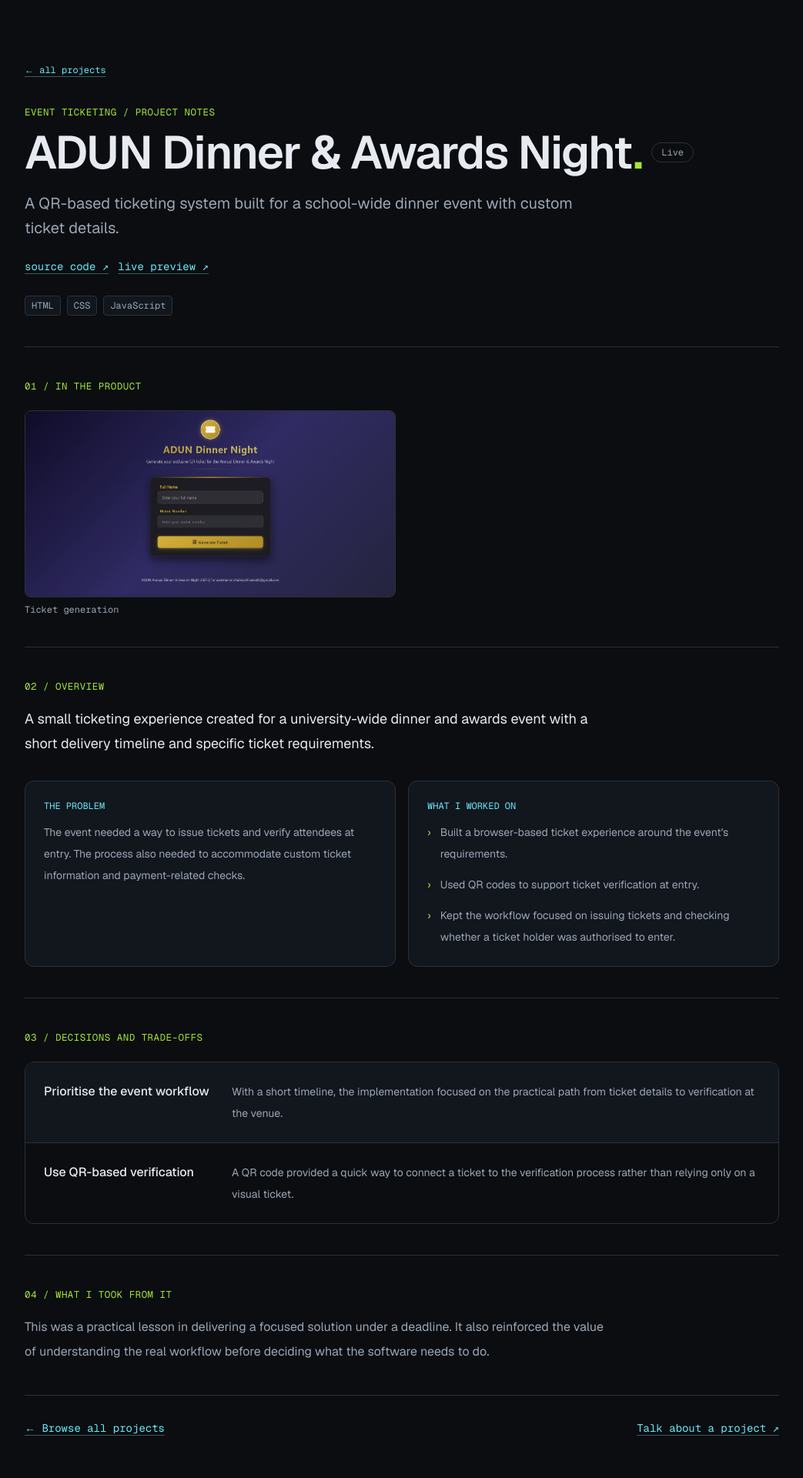
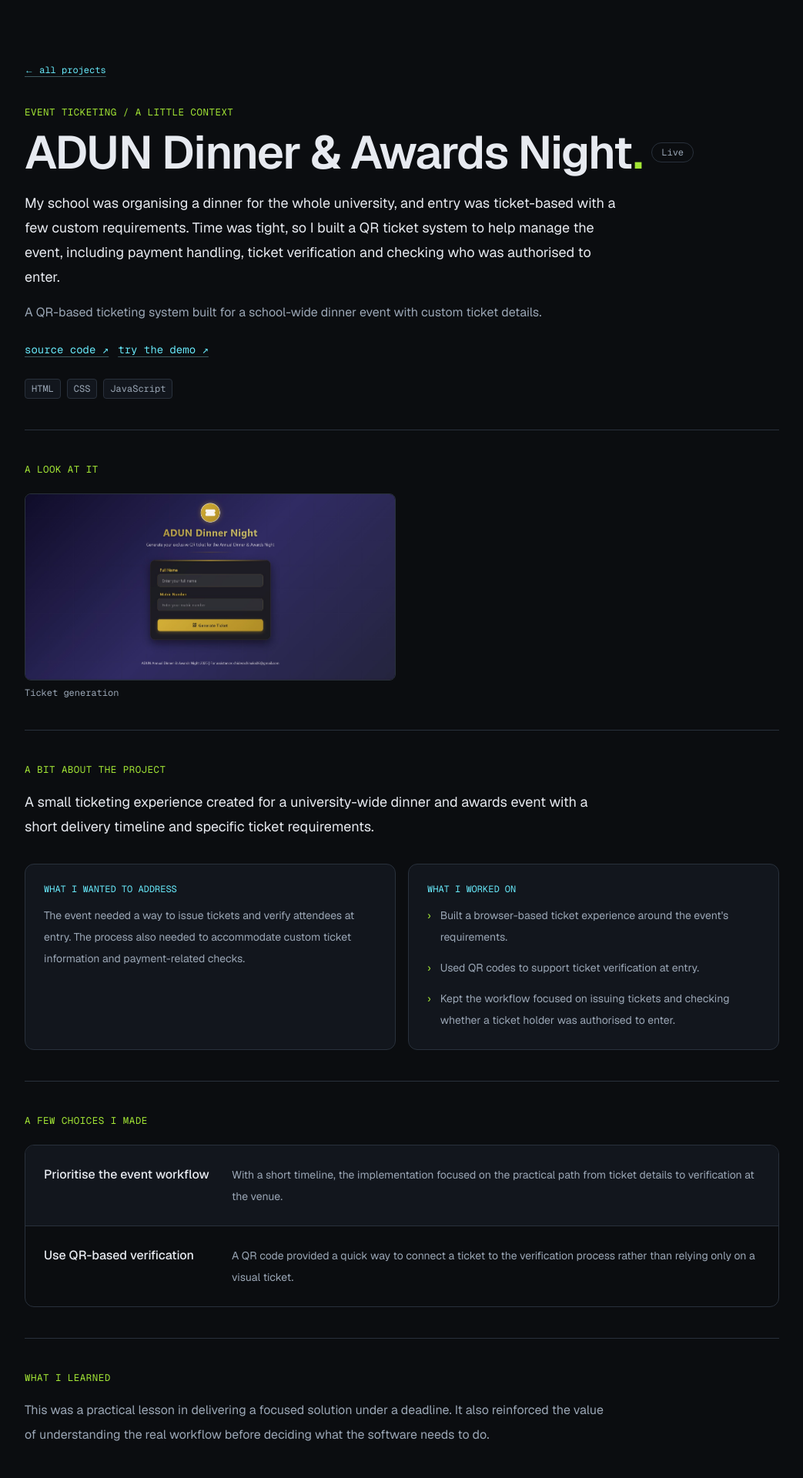
Before and after one commit to DevObiChinaka/portfolio, a Next.js app: page /projects/adun-dinner in a window 1280 px wide. Shown: the part 60-1980 px from the top of the page at 77% size, without its empty margins (118-1161 px from the left). Before the commit the page ends 1957 px from the top, so only its background shows below. Built offline with nearby package versions, Linux system fonts and the light colour scheme.

Commit message:
Show project context in the portfolio

```diff
--- a/app/projects/[slug]/page.tsx
+++ b/app/projects/[slug]/page.tsx
@@ -32,15 +32,16 @@ export default async function ProjectDetailPage({ params }: PageProps) {
       <article className="site-shell">
         <header className="pb-10 pt-12 sm:pt-20">
           <Link href="/projects" className="mono link text-xs">← all projects</Link>
-          <p className="section-kicker mt-8">{project.kind.toUpperCase()} / PROJECT NOTES</p>
+          <p className="section-kicker mt-8">{project.kind.toUpperCase()} / A LITTLE CONTEXT</p>
           <div className="mt-3 flex flex-wrap items-center gap-3">
             <h1 className="text-4xl font-semibold tracking-tight sm:text-6xl">{project.name}<span className="acc">.</span></h1>
             <span className="mono rounded-full border px-3 py-1 text-xs mute" style={{ borderColor: "var(--line)" }}>{project.status}</span>
           </div>
-          <p className="mt-5 max-w-3xl text-lg leading-8 mute sm:text-xl">{project.description}</p>
+          <p className="mt-5 max-w-3xl text-base leading-8 sm:text-lg">{project.story}</p>
+          <p className="mt-4 max-w-3xl text-sm leading-7 mute sm:text-base">{project.description}</p>
           <div className="mt-6 flex flex-wrap gap-3 mono text-sm">
             <a href={project.github} target="_blank" rel="noopener noreferrer" className="link">source code ↗</a>
-            {project.live && <a href={project.live} target="_blank" rel="noopener noreferrer" className="link">live preview ↗</a>}
+            {project.live && <a href={project.live} target="_blank" rel="noopener noreferrer" className="link">try the demo ↗</a>}
           </div>
           <div className="mt-7 flex flex-wrap gap-2">
             {project.stack.map((item) => <span key={item} className="mono rounded border px-2 py-1 text-xs mute" style={{ borderColor: "var(--line)", background: "var(--panel)" }}>{item}</span>)}
@@ -49,7 +50,7 @@ export default async function ProjectDetailPage({ params }: PageProps) {
 
         {project.shots && (
           <section className="border-t py-10" style={{ borderColor: "var(--line)" }}>
-            <p className="section-kicker">01 / IN THE PRODUCT</p>
+            <p className="section-kicker">A LOOK AT IT</p>
             <div className="mt-5 grid gap-4 sm:grid-cols-2">
               {project.shots.map((shot) => (
                 <figure key={shot.src} className="min-w-0">
@@ -64,11 +65,11 @@ export default async function ProjectDetailPage({ params }: PageProps) {
         )}
 
         <section className="border-t py-10" style={{ borderColor: "var(--line)" }}>
-          <p className="section-kicker">02 / OVERVIEW</p>
+          <p className="section-kicker">A BIT ABOUT THE PROJECT</p>
           <p className="mt-4 max-w-3xl text-base leading-8 sm:text-lg">{study.overview}</p>
           <div className="mt-8 grid gap-4 md:grid-cols-2">
             <div className="panel rounded-xl p-5 sm:p-6">
-              <p className="mono text-xs alt">THE PROBLEM</p>
+              <p className="mono text-xs alt">WHAT I WANTED TO ADDRESS</p>
               <p className="mt-3 text-sm leading-7 mute">{study.problem}</p>
             </div>
             <div className="panel rounded-xl p-5 sm:p-6">
@@ -81,7 +82,7 @@ export default async function ProjectDetailPage({ params }: PageProps) {
         </section>
 
         <section className="border-t py-10" style={{ borderColor: "var(--line)" }}>
-          <p className="section-kicker">03 / DECISIONS AND TRADE-OFFS</p>
+          <p className="section-kicker">A FEW CHOICES I MADE</p>
           <div className="mt-5 divide-y overflow-hidden rounded-xl border" style={{ borderColor: "var(--line)" }}>
             {study.decisions.map((decision, index) => (
               <div key={decision.title} className="grid gap-2 p-5 sm:grid-cols-[220px_1fr] sm:gap-6 sm:p-6" style={{ borderColor: "var(--line)", background: index % 2 === 0 ? "var(--panel)" : "transparent" }}>
@@ -93,13 +94,13 @@ export default async function ProjectDetailPage({ params }: PageProps) {
         </section>
 
         <section className="border-t py-10" style={{ borderColor: "var(--line)" }}>
-          <p className="section-kicker">04 / WHAT I TOOK FROM IT</p>
+          <p className="section-kicker">WHAT I LEARNED</p>
           <p className="mt-4 max-w-3xl text-base leading-8 mute">{study.reflection}</p>
         </section>
 
         <nav aria-label="Project navigation" className="flex flex-wrap items-center justify-between gap-4 border-t py-8" style={{ borderColor: "var(--line)" }}>
-          <Link href="/projects" className="mono link text-sm">← Browse all projects</Link>
-          <Link href="/contact" className="mono link text-sm">Talk about a project ↗</Link>
+          <Link href="/projects" className="mono link text-sm">← all projects</Link>
+          <Link href="/contact" className="mono link text-sm">get in touch ↗</Link>
         </nav>
       </article>
     </main>
--- a/app/projects/page.tsx
+++ b/app/projects/page.tsx
@@ -3,7 +3,7 @@ import Projects from "@/components/Projects";
 
 export const metadata: Metadata = {
   title: "Projects | DevObi",
-  description: "Software projects, product experiments and practical tools by DevObi."
+  description: "A few things I've worked on, some finished and some still in progress."
 };
 
 export default function ProjectsPage() {
@@ -12,8 +12,8 @@ export default function ProjectsPage() {
       <div className="site-shell">
         <header className="pb-8 pt-14 sm:pt-20">
           <p className="mono text-xs mute"><span className="acc">~/portfolio</span> $ ls projects/</p>
-          <h1 className="mt-5 text-4xl font-semibold tracking-tight sm:text-6xl">Work and experiments<span className="acc">.</span></h1>
-          <p className="mt-5 max-w-2xl text-base leading-8 mute sm:text-lg">A broader look at what I have built, what is still in progress, and what each project taught me. Start with the short summary, then follow the source, live preview or project notes if you want more.</p>
+          <h1 className="mt-5 text-4xl font-semibold tracking-tight sm:text-6xl">Projects<span className="acc">.</span></h1>
+          <p className="mt-5 max-w-2xl text-base leading-8 mute sm:text-lg">A few things I've worked on, some finished, some still in progress. Each one started a little differently.</p>
         </header>
         <Projects />
         <footer className="border-t py-8 mono text-xs mute" style={{ borderColor: "var(--line)" }}>© {new Date().getFullYear()} Chinaka Obinna / DevObi</footer>
--- a/components/Projects.tsx
+++ b/components/Projects.tsx
@@ -29,20 +29,21 @@ export default function Projects({ featuredOnly = false }: ProjectsProps) {
             </div>
             {project.shots?.[0] && <div className="mt-5 overflow-hidden rounded-lg border" style={{ borderColor: "var(--line)", background: "var(--background)" }}><Image src={project.shots[0].src} alt={project.shots[0].alt} width={1200} height={800} className="aspect-[16/9] w-full object-cover object-top" sizes="(max-width: 768px) 100vw, 460px" /></div>}
             <h3 className="mt-5 text-xl font-semibold tracking-tight">{project.name}</h3>
-            <p className="mt-3 text-sm leading-7 mute">{project.description}</p>
+            <p className="mt-3 text-sm leading-7">{project.story}</p>
+            <p className="mt-3 text-xs leading-6 mute">{project.description}</p>
             <div className="mt-4 flex flex-wrap gap-2">
               {project.stack.slice(0, 5).map((item) => <span key={item} className="mono rounded border px-2 py-1 text-[10px] sm:text-xs" style={{ background: "var(--background)", borderColor: "var(--line)", color: "var(--muted)" }}>{item}</span>)}
               {project.stack.length > 5 && <span className="mono px-1 py-1 text-[10px] mute">+{project.stack.length - 5}</span>}
             </div>
             <div className="mono mt-auto flex flex-wrap gap-x-4 gap-y-2 pt-6 text-sm">
-              {project.caseStudy && <Link className="link" href={`/projects/${project.slug}`}>how I approached it ↗</Link>}
+              {project.caseStudy && <Link className="link" href={`/projects/${project.slug}`}>a little more about it ↗</Link>}
               <a className="link" href={project.github} target="_blank" rel="noopener noreferrer">source ↗</a>
               {project.live && <a className="link" href={project.live} target="_blank" rel="noopener noreferrer">try the demo ↗</a>}
             </div>
           </article>
         ))}
       </div>
-      {!featuredOnly && <p className="mt-6 text-xs leading-6 mute">Some projects have more to say than fits on a card. For those, I've written a little about the problem and the choices I made. For the rest, the code or demo is probably the best place to start.</p>}
+      {!featuredOnly && <p className="mt-6 text-xs leading-6 mute">Some projects have more to say than fits here. I've added a little more context to a few of them, and you can always check out the code or demo.</p>}
     </section>
   );
 }
```
